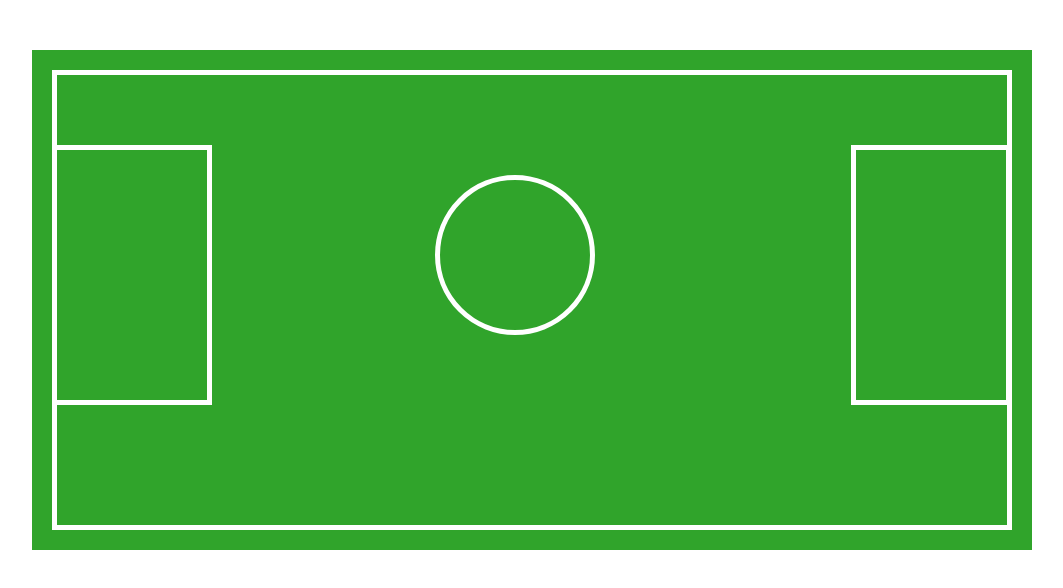
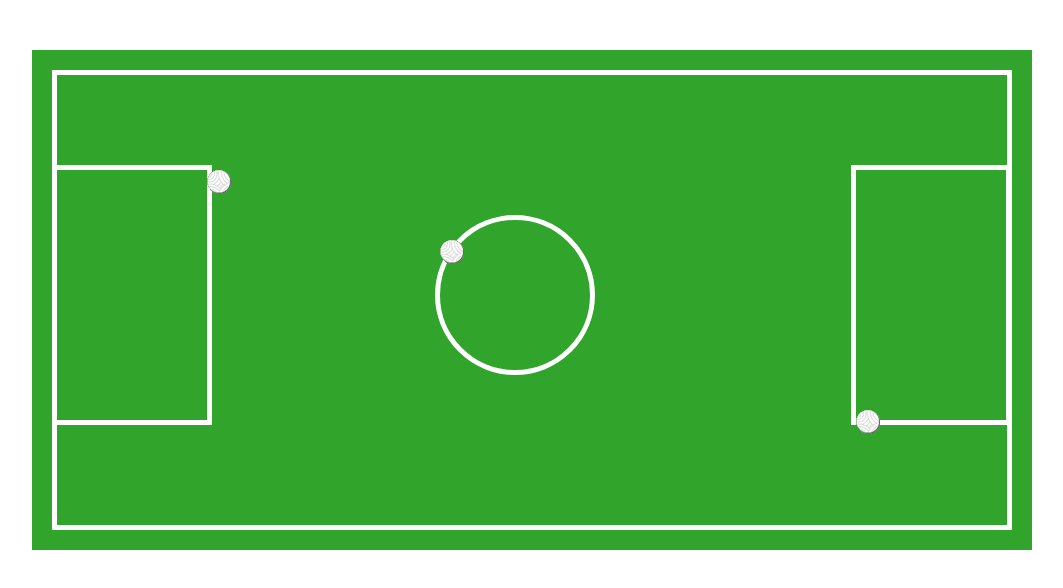
Before and after one commit to vanita22/positioning-la-cancha, a plain HTML site: page index.html in a window 1280 px wide. Shown: the whole page, without its empty margins (118-1181 px from the left). Drawn offline with Linux system fonts and the light colour scheme.

Commit message:
subiendo parte final

```diff
--- a/css/main.css
+++ b/css/main.css
@@ -24,7 +24,7 @@
 .derecho{
 	width: 150px;
 	height: 250px;
-	top: 70px;
+	bottom: 150px;
 	right: 5px;
 	border: 5px solid white;
 	position: relative;
@@ -32,15 +32,24 @@
 	display: inline-block;
 }
 
+.A{
+	margin-left: 150px;
+}
+
 .izquierdo{
 	width: 150px;
 	height: 250px;
-	top: 70px;
+	top: 90px;
 	left: 630px;
 	border: 5px solid white;
 	position: relative;
 	background-color: #30A42B;
 	display: inline-block;
+}
+
+.B img{
+	margin-top: 240px;
+
 }
 
 .centro{
@@ -53,5 +62,11 @@
 	border: 5px solid white;
 	display: inline-block;
 	margin-left: 50px;
-	margin-top: 100px;
+	bottom: 80px;
+	position: relative;
 }
+
+.C img{
+	margin-top: 20px;
+
+}
--- a/index.html
+++ b/index.html
@@ -9,9 +9,15 @@
 	<!--cancha-->
 	<div id="cancha">
 		<div class="borde-cancha">
-			<div class="derecho"></div>
-			<div class="izquierdo"></div>
-			<div class="centro"></div>
+			<div class="derecho">
+				<div class="A"><img src="img/bola.png"></div>
+			</div>
+			<div class="izquierdo">
+				<div class="B"><img src="img/bola.png"></div>
+			</div>
+			<div class="centro">
+				<div class="C"><img src="img/bola.png"></div>
+			</div>
 		</div>
 	</div>
 </body>
```
Also changed, not shown: img/bola - a.png (added), img/bola - b.png (added).
